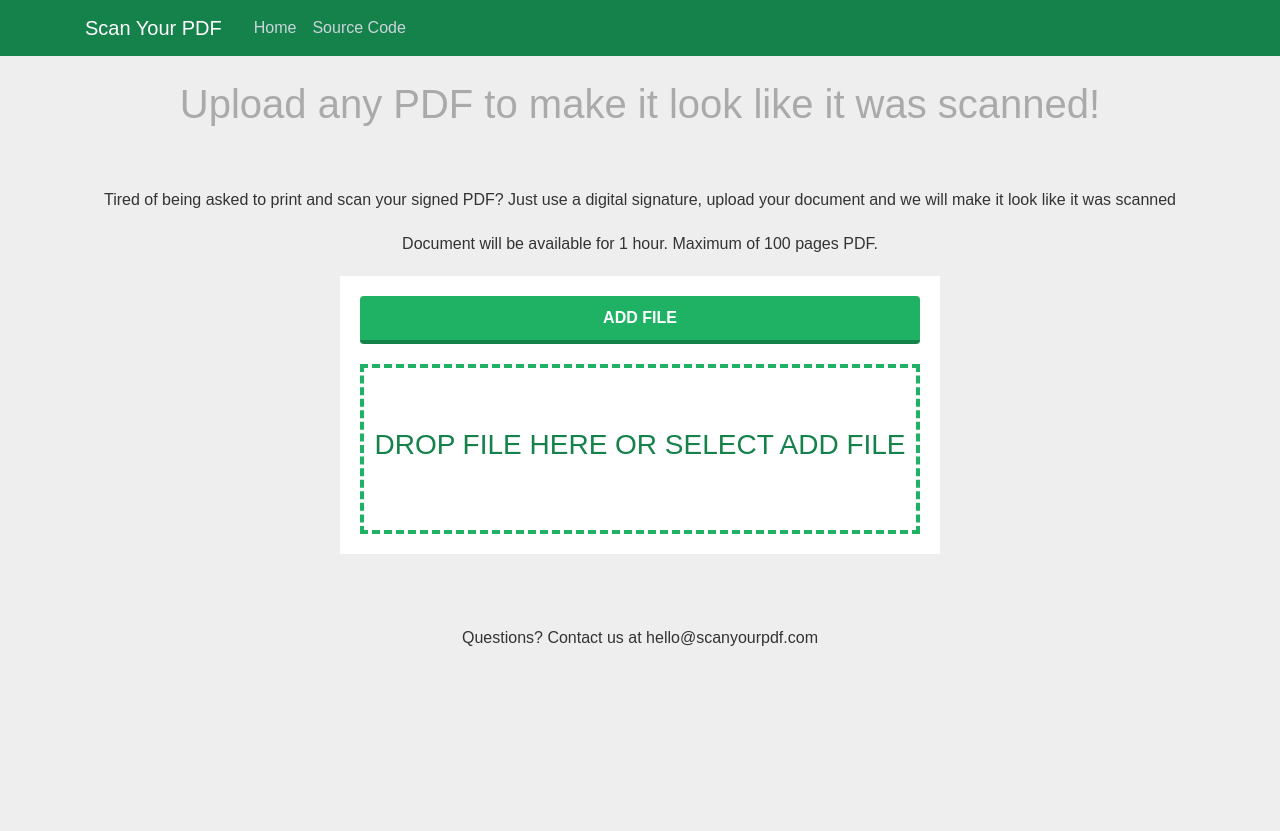
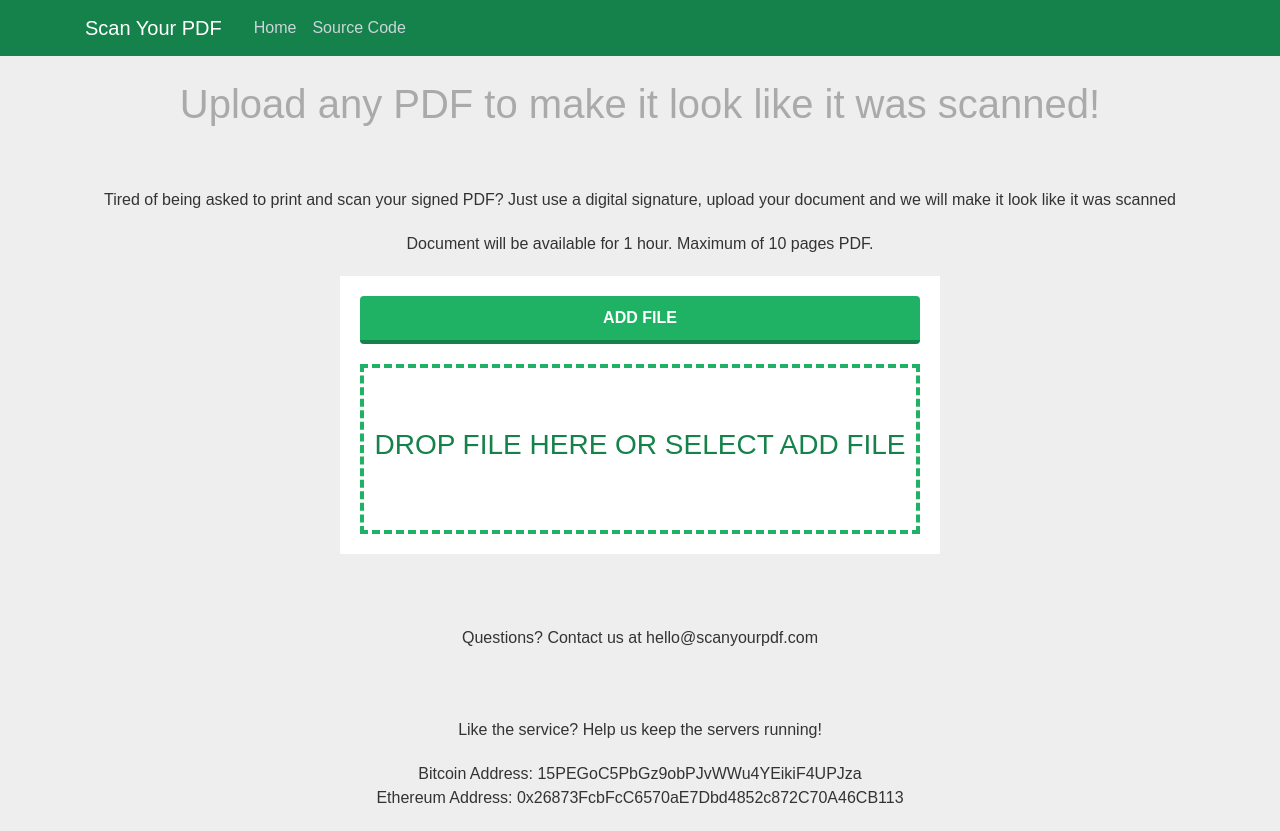
Before and after one commit to baicunko/scanyourpdf, a Django app: page / in a window 1280 px wide. Shown: the top 831 px of the page. Before the commit the page ends 646 px from the top, so only its background shows below. Run offline with Django 3.2, Linux system fonts and the light colour scheme; some libraries are stand-ins or nearby versions.

Commit message:
Added donation links for running servers, max 10 pages PDF, max 50mb (this is due to server being tested with very long PDFs which is clogging CPU for long times and disables the usage for others users, maybe we shall include an AJAX call and build a queue?

```diff
--- a/pdfwebsite/templates/pdfwebsite/upload.html
+++ b/pdfwebsite/templates/pdfwebsite/upload.html
@@ -4,7 +4,7 @@
 
 	<div class="col-md-12">
 		<p>Tired of being asked to print and scan your signed PDF? Just use a digital signature, upload your document and we will make it look like it was scanned</p>
-	<p>Document will be available for 1 hour. Maximum of 100 pages PDF.</p>
+		<p>Document will be available for 1 hour. Maximum of 10 pages PDF.</p>
 
 
 		<div class="loading">
@@ -65,8 +65,24 @@
 	</br></br></br>
 	<p>Questions? Contact us at hello@scanyourpdf.com</p>
 </div>
+</br></br>
+<p>Like the service? Help us keep the servers running!</p>
+<p>Bitcoin Address: 15PEGoC5PbGz9obPJvWWu4YEikiF4UPJza <br>
+Ethereum Address: 0x26873FcbFcC6570aE7Dbd4852c872C70A46CB113
+</p>
+
+
+<div class="container" align="center">
+PayPal
+		<form action="https://www.paypal.com/cgi-bin/webscr" method="post" target="_top">
+			<input type="hidden" name="cmd" value="_s-xclick" />
+			<input type="hidden" name="hosted_button_id" value="P8YGRZB7GQZCY" />
+			<input type="image" src="https://www.paypalobjects.com/en_US/i/btn/btn_donate_SM.gif" border="0" name="submit" title="PayPal - The safer, easier way to pay online!" alt="Donate with PayPal button" />
+		</form>
 </div>
 
+
+</div>
 
 
 <script>
--- a/pdfwebsite/views.py
+++ b/pdfwebsite/views.py
@@ -38,8 +38,8 @@ def failed(request):
 def processPDF(uploaded_file):
 	context = {}
 	fs = FileSystemStorage()
-	if uploaded_file.size>104857600:
-		context['error']='PDF is larger than 100MB, please recheck uploaded file'
+	if uploaded_file.size>52428000:
+		context['error']='PDF is larger than 50MB, please recheck uploaded file'
 		return context
 
 	name = fs.save(uploaded_file.name,uploaded_file)
@@ -78,7 +78,7 @@ def isPdfValid(path):
 	try:
 		reader=PdfFileReader(open(path,'rb'))
 		num_pages = reader.getNumPages()
-		if num_pages>100:
+		if num_pages>10:
 			return False
 
 		return True
```
Lines whose indentation alone changed are shown as unchanged.
